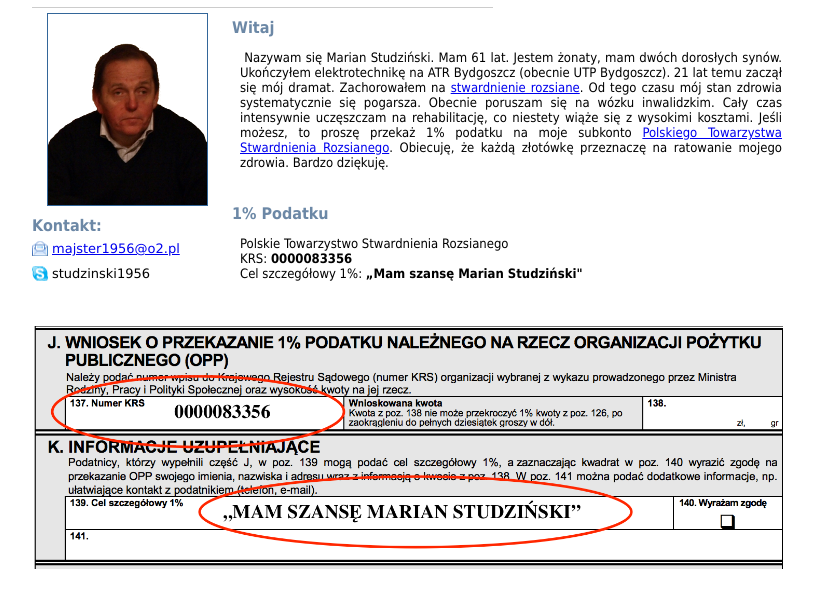
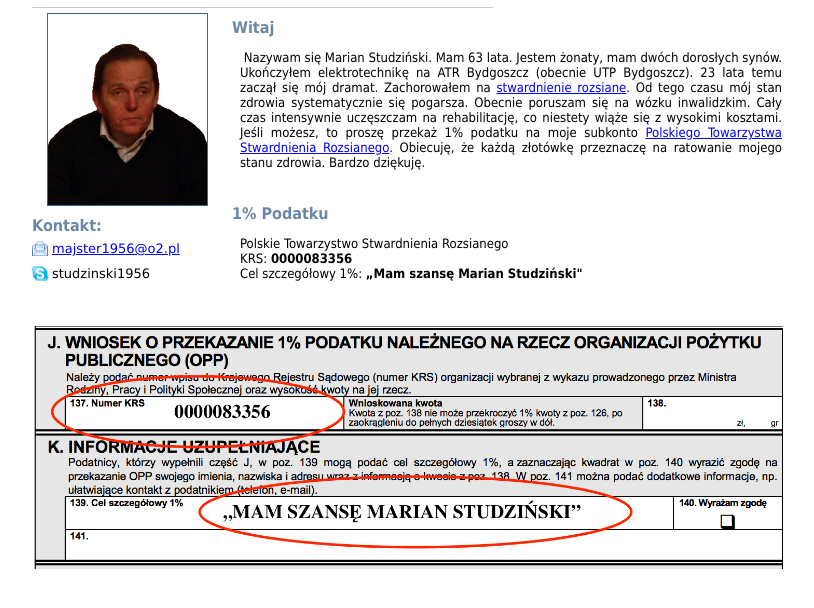
Before and after one commit to procentdlamariana/procentdlamariana.github.io, a plain HTML site: page index.html in a window 1280 px wide. Shown: the part 68-676 px from the top of the page, without its empty margins (224-1038 px from the left). Drawn offline with Linux system fonts and the light colour scheme.

Commit message:
Update index.html

```diff
--- a/index.html
+++ b/index.html
@@ -30,14 +30,14 @@
 
 <div id="content">
 <h2 class="style5"><b> Witaj</b></h2>
-    <p>&nbsp;Nazywam się Marian Studziński. Mam 61 lat. Jestem żonaty, mam dwóch
+    <p>&nbsp;Nazywam się Marian Studziński. Mam 63 lata. Jestem żonaty, mam dwóch
 dorosłych synów. Ukończyłem elektrotechnikę na ATR Bydgoszcz (obecnie
-UTP Bydgoszcz). 21 lat temu zaczął się mój dramat. Zachorowałem na
+UTP Bydgoszcz). 23 lata temu zaczął się mój dramat. Zachorowałem na
 <a href="http://pl.wikipedia.org/wiki/Stwardnienie_rozsiane">stwardnienie rozsiane</a>. Od tego czasu mój stan zdrowia systematycznie się
 pogarsza. Obecnie poruszam się na wózku inwalidzkim. Cały czas intensywnie uczęszczam
 na rehabilitację, co niestety wiąże się z wysokimi kosztami. Jeśli możesz, to proszę
 przekaż 1% podatku na moje subkonto <a href="http://www.ptsr.org.pl/pl/">Polskiego Towarzystwa Stwardnienia Rozsianego</a>. Obiecuję, że każdą złotówkę przeznaczę
-na ratowanie mojego zdrowia. Bardzo dziękuję.</p>
+na ratowanie mojego stanu zdrowia. Bardzo dziękuję.</p>
 
 <p>&nbsp;</p>
 <h2 class="style5"><b> 1% Podatku</b></h2>
```
